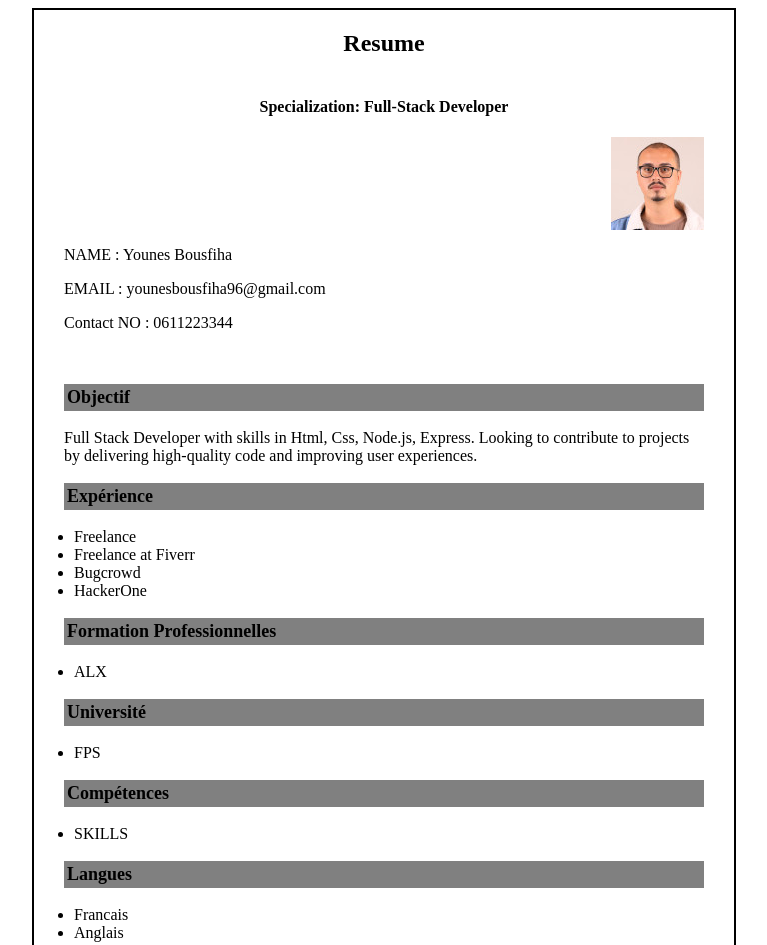
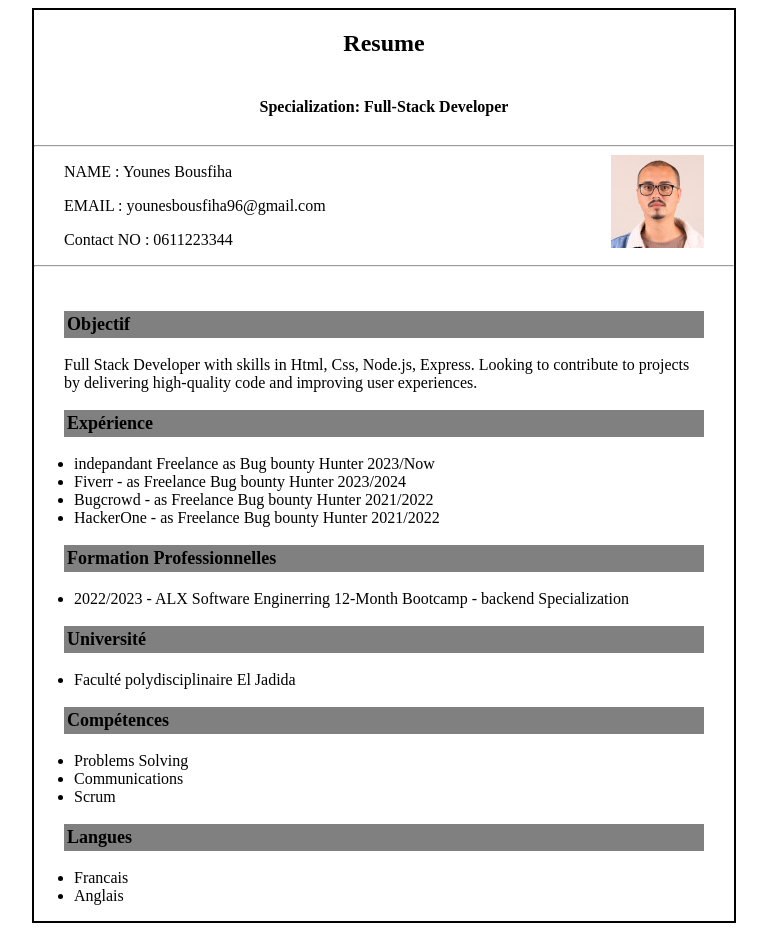
Before and after one commit to Coderyounes/Workshop-Creation-CV, a plain HTML site: page index.html in a window 1280 px wide. Shown: the top 945 px of the page, without its empty margins (256-1023 px from the left). Drawn offline with Linux system fonts and the light colour scheme.

Commit message:
feat: project done

```diff
--- a/index.html
+++ b/index.html
@@ -23,9 +23,10 @@
                     <h4>Specialization: Full-Stack Developer</h4>
                 </div>
             </div>
+            <hr>
              <!-- Information Personel X -->
-             <div id="info" class="flex end mx-3">
-                <img src="images/profile.jpg">
+             <div id="info" class="mx-3">
+                <img src="images/profile.jpg" align="right">
              </div>
              <div class="mx-3">
                 <div>
@@ -34,6 +35,7 @@
                     <p>Contact NO   :  0611223344</p>
                 </div>
              </div>
+             <hr>
              <br>
              <div>
                 <p class="mx-3 placeholder">Objectif</p>
@@ -43,31 +45,33 @@
              <div>
                 <p class="mx-3 placeholder">Expérience</p>
                 <ul>
-                    <li>Freelance</li>
-                    <li>Freelance at Fiverr</li>
-                    <li>Bugcrowd</li>
-                    <li>HackerOne</li>
+                    <li>indepandant Freelance as Bug bounty Hunter  2023/Now </li>
+                    <li>Fiverr    - as Freelance Bug bounty Hunter  2023/2024 </li>
+                    <li>Bugcrowd  - as Freelance Bug bounty Hunter  2021/2022 </li>
+                    <li>HackerOne - as Freelance Bug bounty Hunter  2021/2022 </li>
                 </ul>
              </div>
 
              <div>
                 <p class="mx-3 placeholder">Formation Professionnelles</p>
                 <ul>
-                    <li>ALX</li>
+                    <li>2022/2023 - ALX Software Enginerring 12-Month Bootcamp - backend Specialization </li>
                 </ul>
              </div>
 
              <div>
                 <p class="mx-3 placeholder">Université</p>
                 <ul>
-                    <li>FPS</li>
+                    <li>Faculté polydisciplinaire El Jadida</li>
                 </ul>
              </div>
 
              <div>
                 <p class="mx-3 placeholder">Compétences</p>
                 <ul>
-                    <li>SKILLS</li>
+                    <li>Problems Solving</li>
+                    <li>Communications</li>
+                    <li>Scrum</li>
                 </ul>
              </div>
 
```
